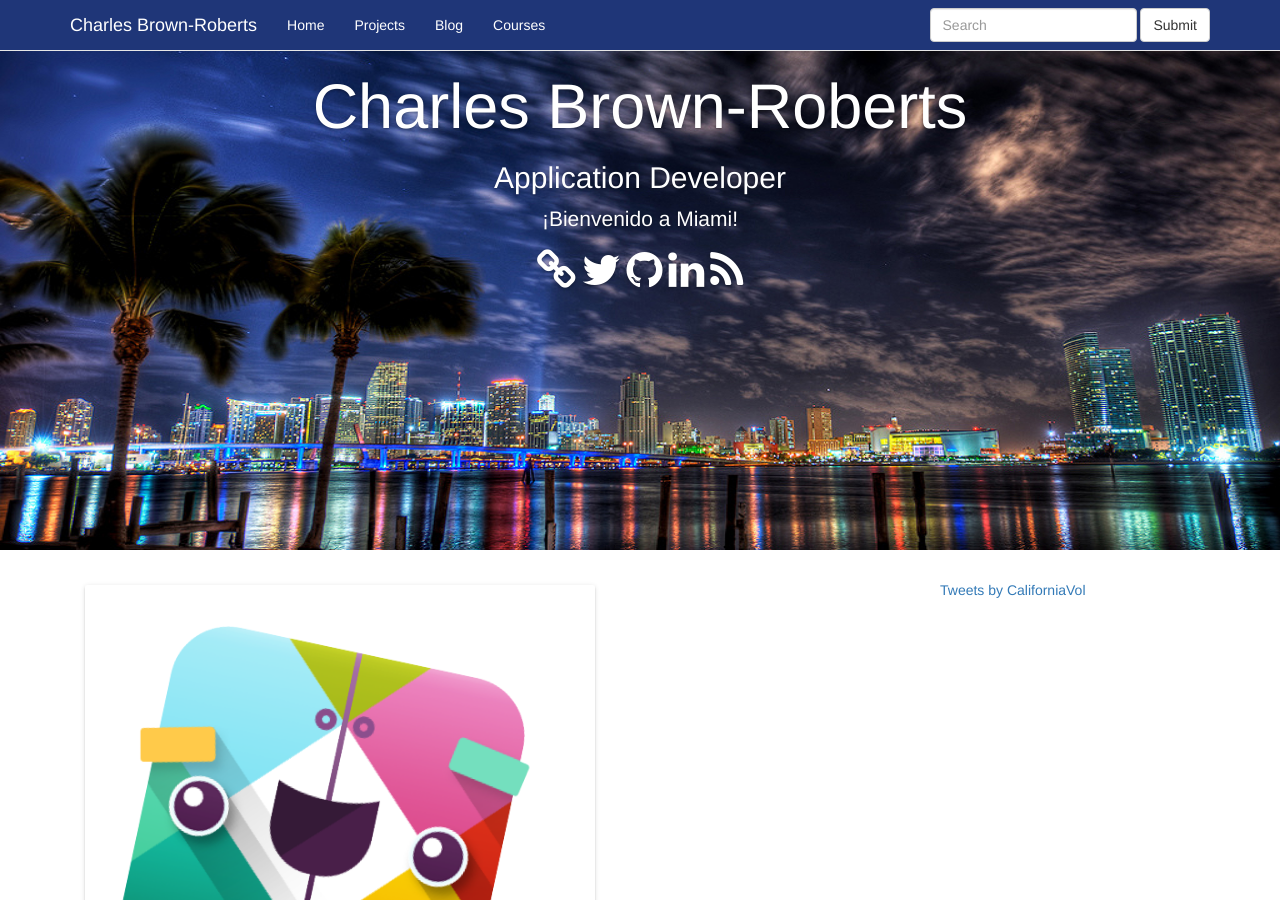
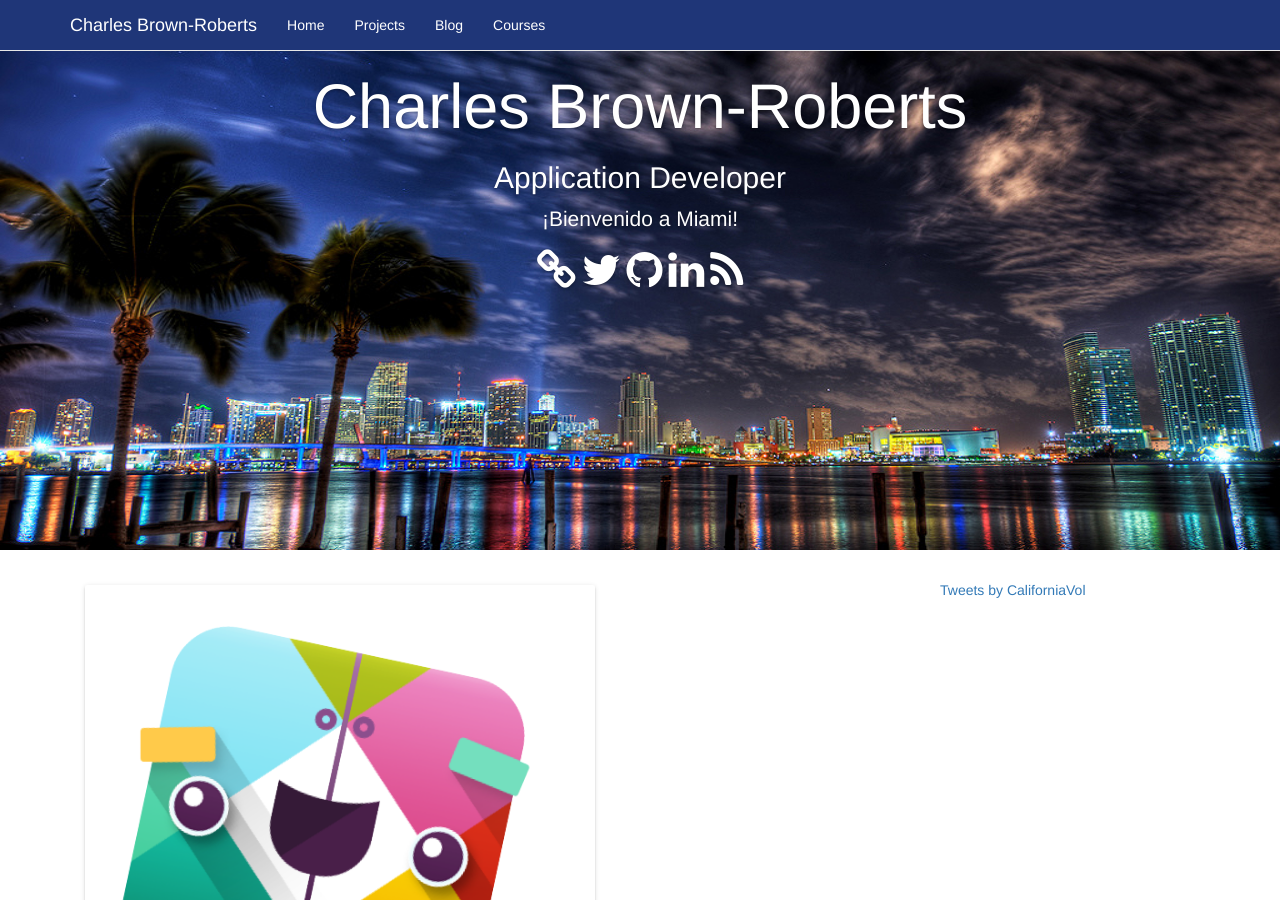
Before and after one commit to cgb37/cgb37.github.io, a Jekyll site: the page built from index.html, in a window 1280 px wide and 900 px high. Built offline with Jekyll 4.4.1, drawn with Linux system fonts in a browser that asks for light colours; nearby versions of some CDN libraries; a script that is not in the unit is left out; comment, search, counter and statistics services are not loaded.

Commit message:
remove search bar

```diff
--- a/_includes/header.html
+++ b/_includes/header.html
@@ -17,12 +17,6 @@
                 <li><a href="{{ site.github.url }}/blog">Blog</a></li>
                 <li><a href="{{ site.github.url }}/courses">Courses</a></li>
             </ul>
-            <form class="navbar-form navbar-right" role="search">
-                <div class="form-group">
-                    <input type="text" class="form-control" placeholder="Search">
-                </div>
-                <button type="submit" class="btn btn-default">Submit</button>
-            </form>
         </div><!--/.nav-collapse -->
     </div>
 </nav>
```
